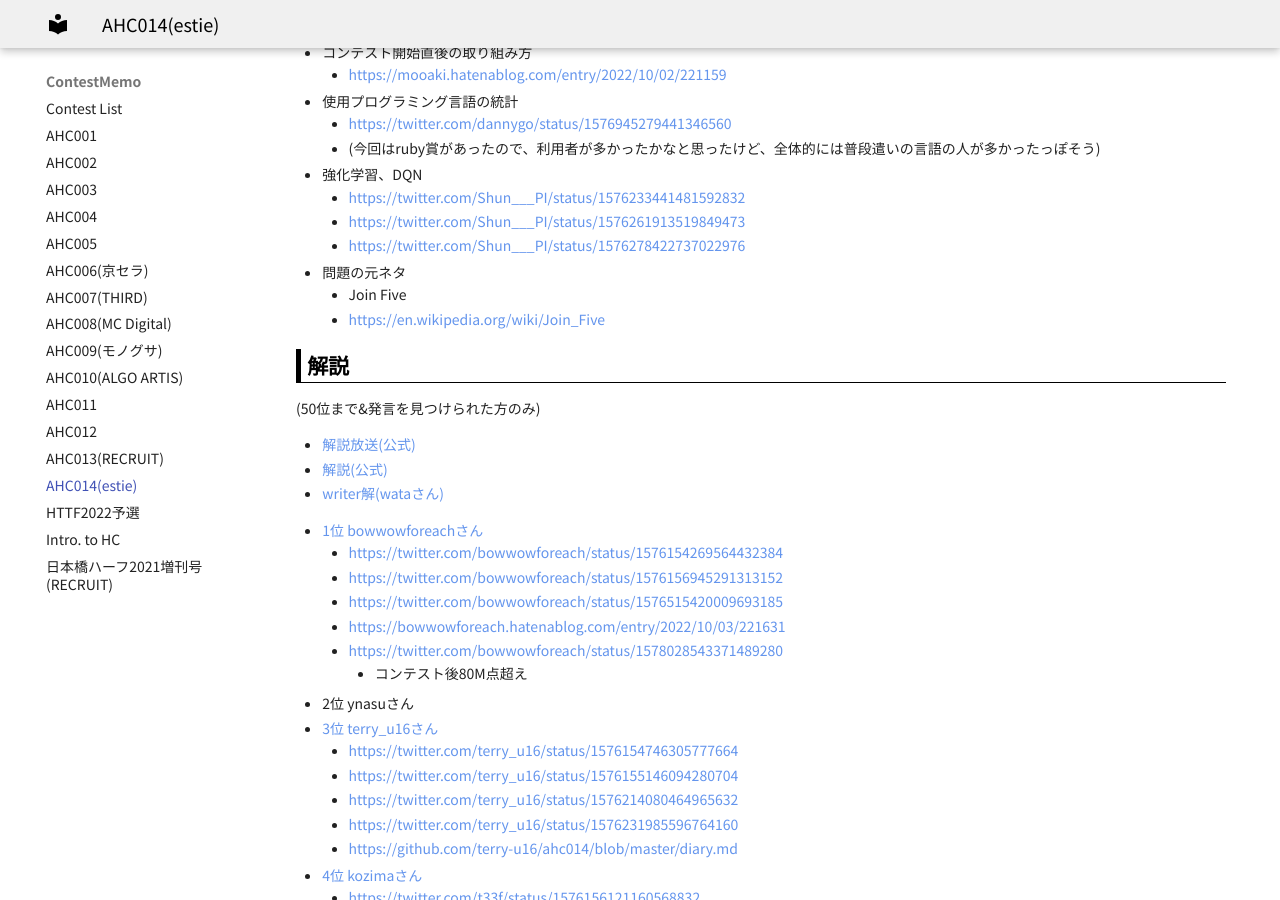
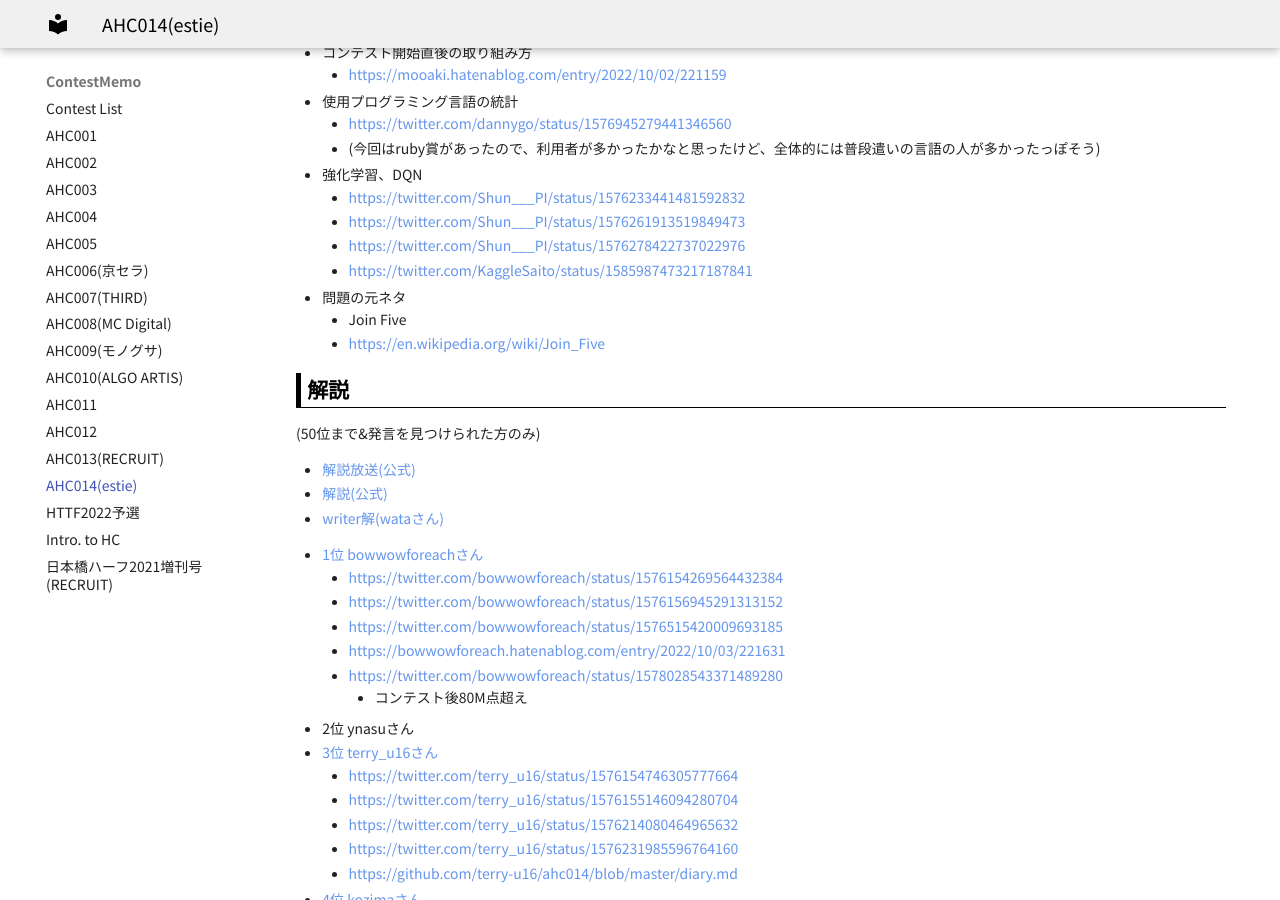
Before and after one commit to jetbead/AtCoderHeuristicContestMemo, an MkDocs documentation site: the page built from docs/ContestMemo/ahc014.md, in a window 1280 px wide and 900 px high, scrolled down 3129 px. Built offline with MkDocs 1.6.1 and Material for MkDocs 9.7.7, drawn with Linux system fonts in a browser that asks for light colours; some web fonts are replaced; some of the changed lines change nothing that is shown.

Commit message:
Update ahc014.md

```diff
--- a/docs/ContestMemo/ahc014.md
+++ b/docs/ContestMemo/ahc014.md
@@ -134,6 +134,7 @@ title: AHC014(estie)
   - https://twitter.com/Shun___PI/status/1576233441481592832
   - https://twitter.com/Shun___PI/status/1576261913519849473
   - https://twitter.com/Shun___PI/status/1576278422737022976
+  - https://twitter.com/KaggleSaito/status/1585987473217187841
 - 問題の元ネタ
   - Join Five
   - https://en.wikipedia.org/wiki/Join_Five
```
